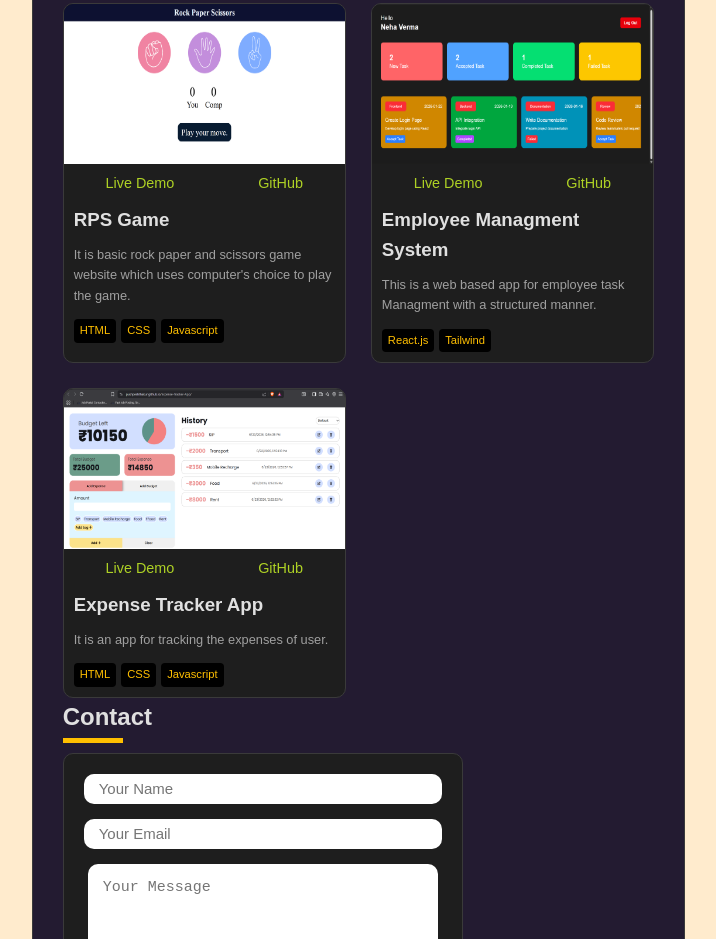
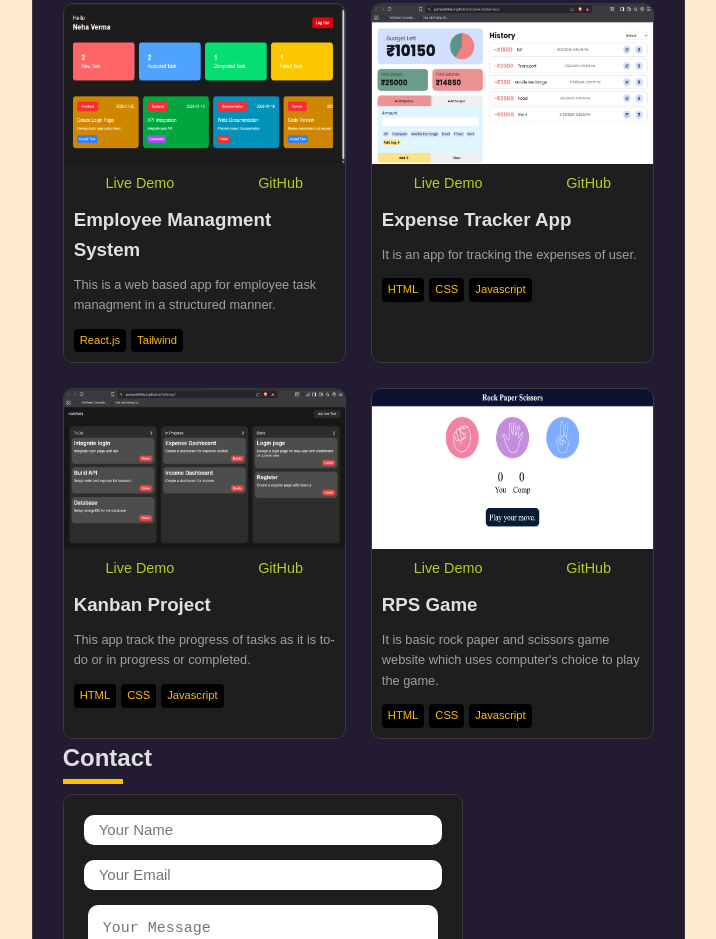
Before and after one commit to pushpeshthakur/Portfolio, a plain HTML site: page index.html in a window 1280 px wide. Shown: the part 1258-2197 px from the top of the page, without its empty margins (465-1181 px from the left). Drawn offline with Linux system fonts and the light colour scheme.

Commit message:
kanban project added

```diff
--- a/index.html
+++ b/index.html
@@ -32,7 +32,7 @@
 
                 <div class="location">
                     <h3 class="lebel">Location</h3>
-                    <p class="value">Madhubani, Bihar, India</p>
+                    <p class="value">Noida, Delhi, India</p>
                 </div>
              </div>
             <!-- socialmedia -->
@@ -145,6 +145,54 @@
             <div class="line"></div>
 
             <div class="project-container">
+
+                <div class="projects">
+                    <img src="ems.png" alt="Employee Management System">
+                    <div class="project-overlay">
+                            <div class="project-buttons">
+                                <a href="https://pushpeshthakur.github.io/ems/" class="live-btn">Live Demo</a>
+                                <a href="https://github.com/pushpeshthakur/ems" class="github-btn">GitHub</a>
+                            </div>
+                        </div>
+
+                    <div class="card">
+                        <h3>Employee Managment System</h3>
+                        <p>This is a web based app for employee task managment in a structured manner. </p>
+                        <span>React.js</span><span>Tailwind</span>
+                    </div>
+
+                </div>
+                <div class="projects">
+                    <img src="ExpenseTracker.png" alt="Expense Tracker">
+                    <div class="project-overlay">
+                            <div class="project-buttons">
+                                <a href="https://pushpeshthakur.github.io/Expense-Tracker-App/" class="live-btn">Live Demo</a>
+                                <a href="https://github.com/pushpeshthakur/Expense-Tracker-App" class="github-btn">GitHub</a>
+                            </div>
+                        </div>
+
+                    <div class="card">
+                        <h3>Expense Tracker App</h3>
+                        <p>It is an app for tracking the expenses of user.</p>
+                        <span>HTML</span><span>CSS</span><span>Javascript</span>
+                    </div>
+                </div>
+                <div class="projects">
+                    <img src="kanban.png" alt="Kanban project">
+                    <div class="project-overlay">
+                            <div class="project-buttons">
+                                <a href="https://pushpeshthakur.github.io/Kanban.js/" class="live-btn">Live Demo</a>
+                                <a href="https://github.com/pushpeshthakur/Kanban.js" class="github-btn">GitHub</a>
+                            </div>
+                        </div>
+
+                    <div class="card">
+                        <h3>Kanban Project</h3>
+                        <p>This app track the progress of tasks as it is to-do or in progress or completed.</p>
+                        <span>HTML</span><span>CSS</span><span>Javascript</span>
+                    </div>
+                </div>
+
                 <div class="projects">
                     <div class="projects-image">
                         <img src="rpss.png" alt="RPS Game">
@@ -163,37 +211,6 @@
                     </div>
                 </div>
 
-                <div class="projects">
-                    <img src="ems.png" alt="">
-                    <div class="project-overlay">
-                            <div class="project-buttons">
-                                <a href="https://pushpeshthakur.github.io/ems/" class="live-btn">Live Demo</a>
-                                <a href="https://github.com/pushpeshthakur/ems" class="github-btn">GitHub</a>
-                            </div>
-                        </div>
-
-                    <div class="card">
-                        <h3>Employee Managment System</h3>
-                        <p>This is a web based app for employee task Managment with a structured manner. </p>
-                        <span>React.js</span><span>Tailwind</span>
-                    </div>
-
-                </div>
-                <div class="projects">
-                    <img src="ExpenseTracker.png" alt="">
-                    <div class="project-overlay">
-                            <div class="project-buttons">
-                                <a href="https://pushpeshthakur.github.io/Expense-Tracker-App/" class="live-btn">Live Demo</a>
-                                <a href="https://github.com/pushpeshthakur/Expense-Tracker-App" class="github-btn">GitHub</a>
-                            </div>
-                        </div>
-
-                    <div class="card">
-                        <h3>Expense Tracker App</h3>
-                        <p>It is an app for tracking the expenses of user.</p>
-                        <span>HTML</span><span>CSS</span><span>Javascript</span>
-                    </div>
-                </div>
             </div>
            </div>
 
```
Also changed, not shown: kanban.png (added).
